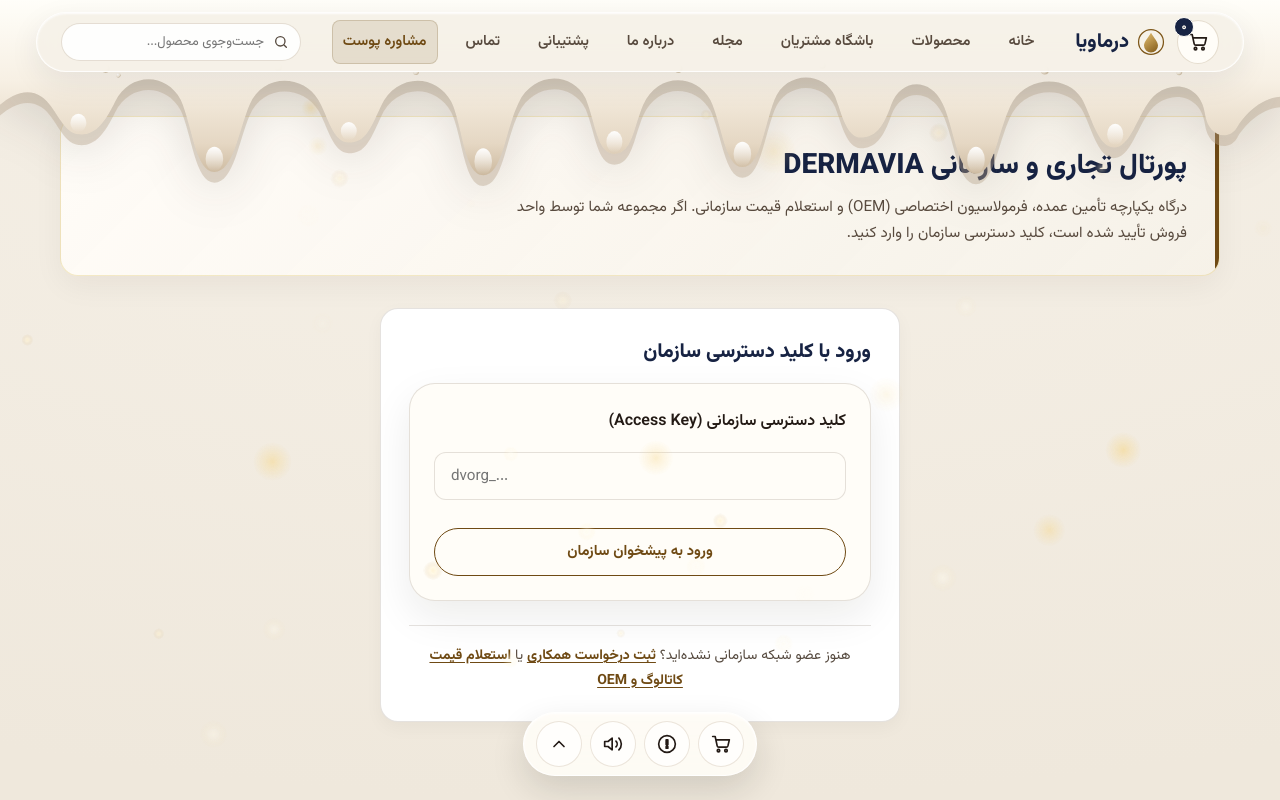
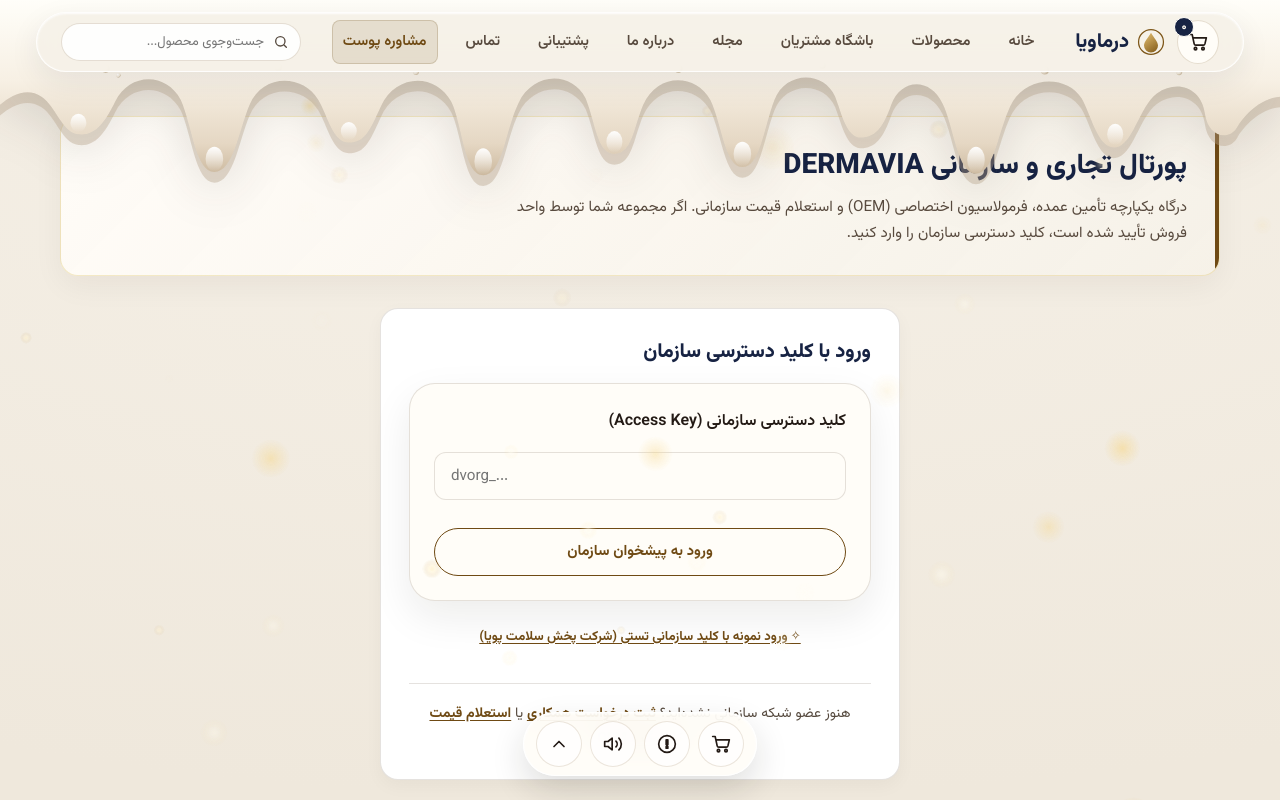
Before and after one commit to rezamovaheddi/brand-commerce, a Next.js app in the folder apps/storefront/: page /b2b/portal in a window 1280 px wide. Shown: the top 800 px of the page. Built offline with nearby package versions, Linux system fonts and the light colour scheme.

Commit message:
feat(b2b): add one-click sample key demo button to B2B portal login
- Provide quick test credential (Pakhsh Salamat Pouya Co - OWNER) for frictionless review
- Persist session in sessionStorage and load scoped RFQ history

```diff
--- a/apps/storefront/app/b2b/portal/page.tsx
+++ b/apps/storefront/app/b2b/portal/page.tsx
@@ -280,6 +280,20 @@ export default function OrgPortalPage() {
               </p>
             ) : null}
           </form>
+
+          {/* Quick Demo Test Button */}
+          <div style={{ marginTop: 14, textAlign: "center" }}>
+            <button
+              type="button"
+              className="dv-link"
+              onClick={() => {
+                setKeyInput("dvorg_fa16962f6d0d398f3c00207c4026f4db");
+              }}
+              style={{ fontSize: "0.82rem", color: "var(--dv-gold)", background: "none", border: "none", cursor: "pointer", padding: 0 }}
+            >
+              ✧ ورود نمونه با کلید سازمانی تستی (شرکت پخش سلامت پویا)
+            </button>
+          </div>
 
           <div style={{ marginTop: 24, paddingTop: 18, borderTop: "1px solid var(--dv-line)", textAlign: "center" }}>
             <p className="dv-muted" style={{ fontSize: "0.88rem" }}>
```
